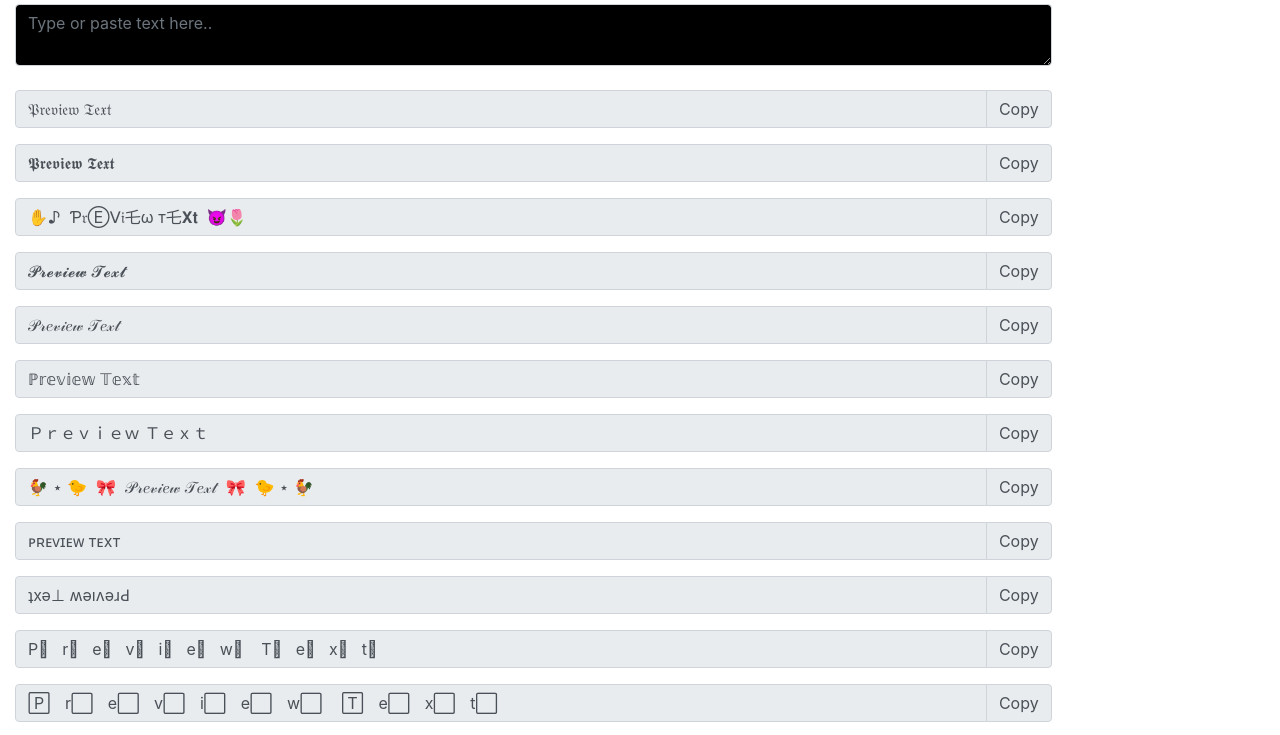
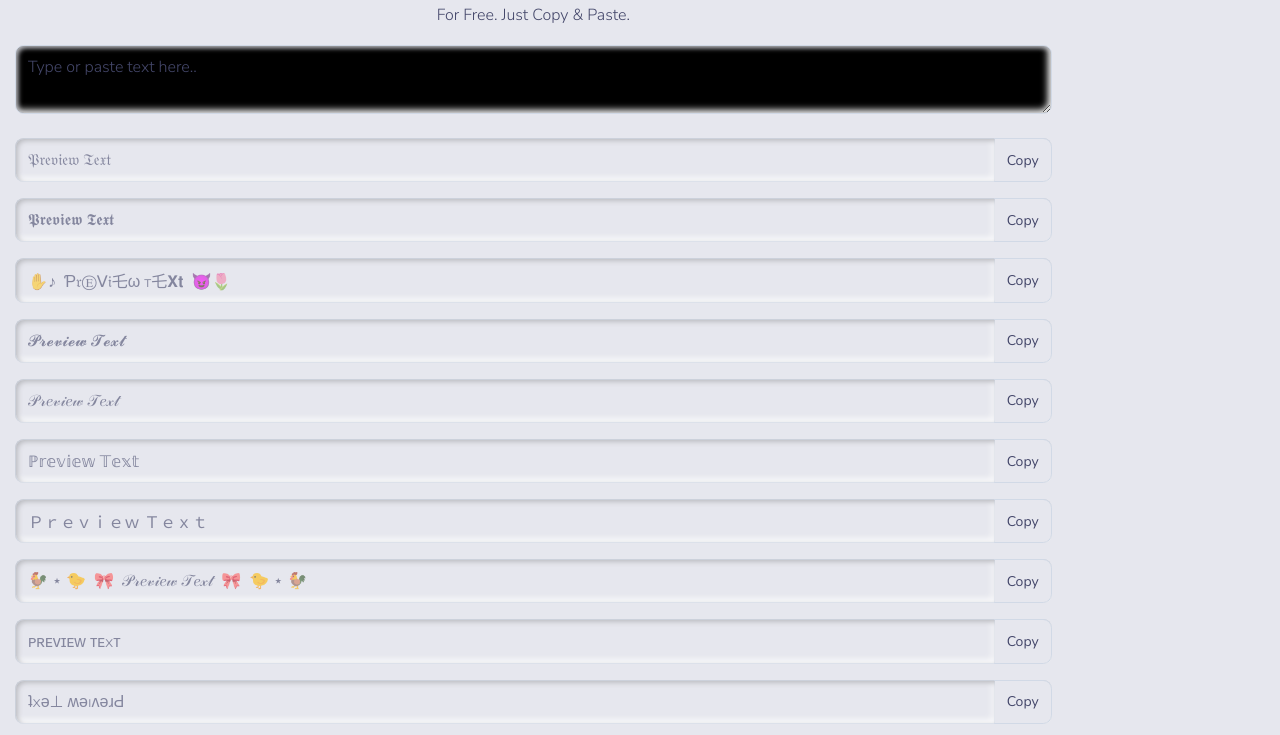
Before and after one commit to shubham-king/fancytext, a plain HTML site: page index.html in a window 1280 px wide. Shown: the part 279-1014 px from the top of the page. Drawn offline with nearby package versions, Linux system fonts and the light colour scheme.

Commit message:
Update index.html

```diff
--- a/index.html
+++ b/index.html
@@ -28,7 +28,7 @@
 <link rel="stylesheet" href="https://maxcdn.bootstrapcdn.com/bootstrap/4.0.0/css/bootstrap.min.css" integrity="sha384-Gn5384xqQ1aoWXA+058RXPxPg6fy4IWvTNh0E263XmFcJlSAwiGgFAW/dAiS6JXm" crossorigin="anonymous">
 <link rel="stylesheet" href="https://maxcdn.bootstrapcdn.com/font-awesome/4.7.0/css/font-awesome.min.css">
 
-<link href="style.css" rel="stylesheet">
+<link href="neumorphism.css" rel="stylesheet">
 <link type="text/css" href="all.min.css" rel="stylesheet">
 
 
```
